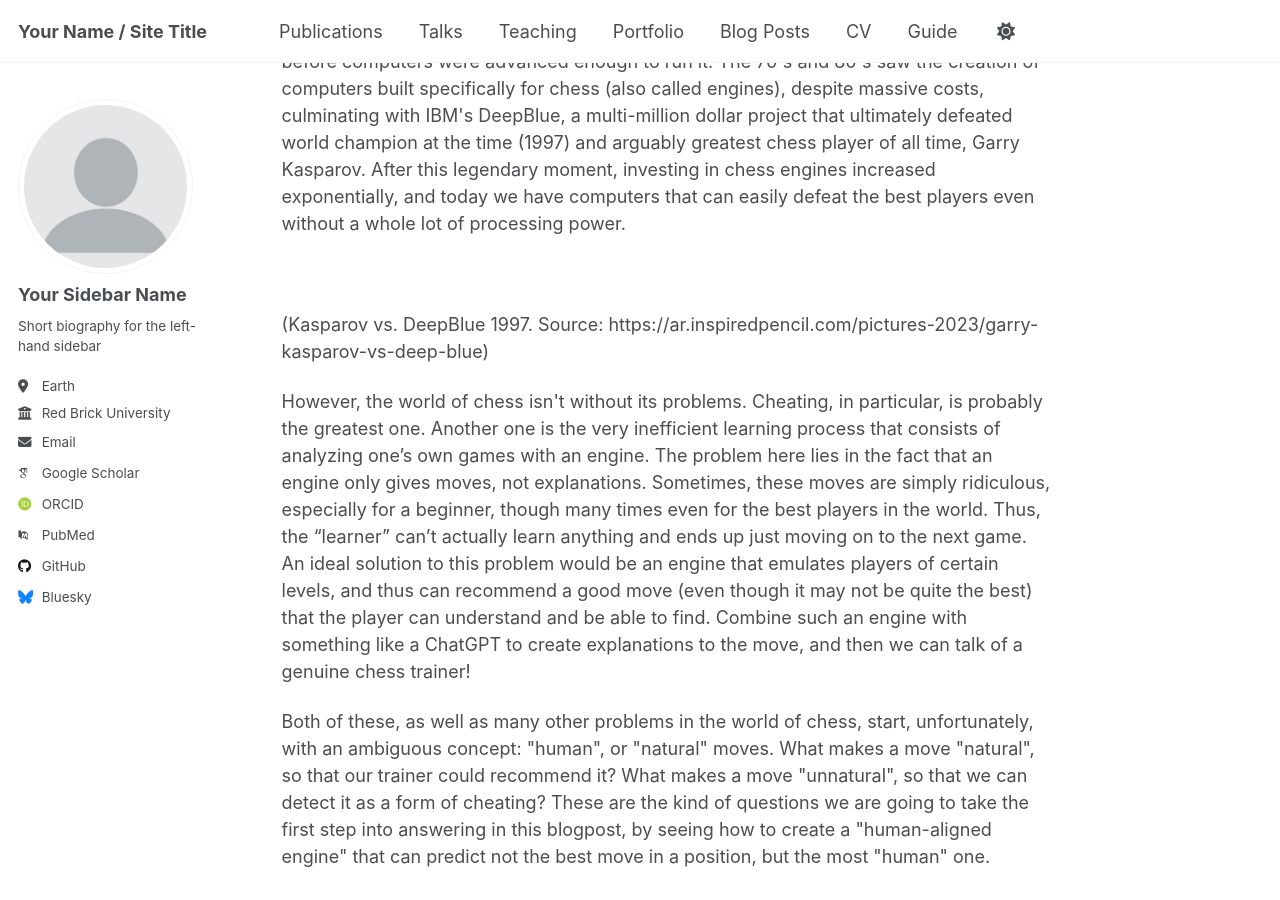
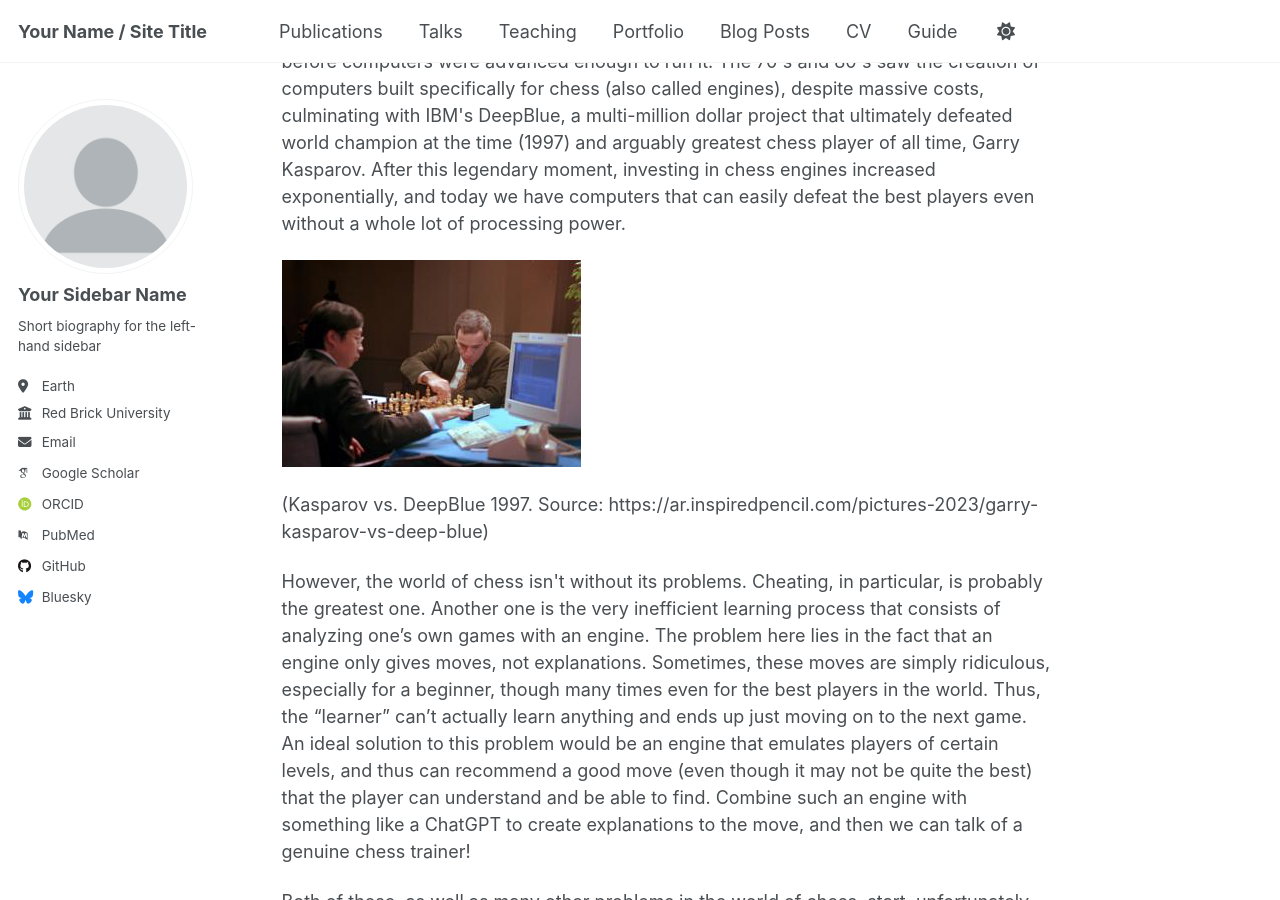
Before and after one commit to PaineDeOrz/PaineDeOrz.github.io, a Jekyll site: the page built from _posts/2025-07-31-human-aligned-chess-blog-post.md, in a window 1280 px wide and 900 px high, scrolled down 1281 px. Built offline with Jekyll 4.4.1, drawn with Linux system fonts in a browser that asks for light colours; some web fonts are replaced.

Commit message:
Update 2025-07-31-human-aligned-chess-blog-post.md

```diff
--- a/_posts/2025-07-31-human-aligned-chess-blog-post.md
+++ b/_posts/2025-07-31-human-aligned-chess-blog-post.md
@@ -47,7 +47,7 @@ moment, investing in chess engines increased exponentially, and today we
 have computers that can easily defeat the best players even without a
 whole lot of processing power.
 
-![](images/media/image2.png)
+![](/images/media/image2.png)
 
 (Kasparov vs. DeepBlue 1997. Source: https://ar.inspiredpencil.com/pictures-2023/garry-kasparov-vs-deep-blue)
 
@@ -75,7 +75,7 @@ going to take the first step into answering in this blogpost, by seeing
 how to create a \"human-aligned engine\" that can predict not the best
 move in a position, but the most \"human\" one.
 
-![](images/media/image3.png)
+![](/images/media/image3.png)
 
 (Example of "unnatural" move. Black to move, best move: a5, despite
 incoming attack on the king. Source: https://www.youtube.com/watch?v=NdV3_SwrNjs)
@@ -112,7 +112,7 @@ course, the fantastic results of AlphaZero lie behind the complexity of
 the neural network, crafted by ML experts at Google with the help of
 chess experts, but still, this method was very surprising at first.
 
-![](images/media/image4.png)
+![](/images/media/image4.png)
 
 (Basic Structure of AlphaZero. Source: https://medium.com/applied-data-science/alphago-zero-explained-in-one-diagram-365f5abf67e0)
 
@@ -128,7 +128,7 @@ best players in the world at a tournament in Brussels in 1987. Kasparov
 and Karpov were among the ones who couldn't find the solution, only
 Mikhail Tal did.
 
-![](images/media/image5.png)
+![](/images/media/image5.png)
 
 (Plaskett's puzzle. Leela evaluation: black is better. Stockfish depth
 30 (after 1 min 17s) says black is better. Stockfish depth 40 (18:06):
@@ -158,7 +158,7 @@ such as blundering a queen in one move. Some moves are extremely
 intuitive, what we call \"natural\", even though an engine may deem it a
 blunder.
 
-![](images/media/image6.png)
+![](/images/media/image6.png)
 
 In order to understand a little bit more clearly what an \"unnatural\"
 move is, let\'s take an example. In the position above, the best player
@@ -176,7 +176,7 @@ Just toning down existing engines doesn\'t emulate human play, it just
 leads to either random bad moves or accidental best moves, so we have to
 come up with smarter methods.
 
-![](images/media/image7.png)
+![](/images/media/image7.png)
 
 (Depth-limited versions of Stockfish leading to low accuracy scores.
 Source: \[1\])
@@ -200,7 +200,7 @@ actually one engine, it is a family of nine different ones, each working
 exactly in the same way, but the neural network is trained on games
 between players of different rating ranges.
 
-![](images/media/image8.png)
+![](/images/media/image8.png)
 
 (MAIA's neural network in detail. Source: \[1\])
 
@@ -213,7 +213,7 @@ only focuses on amateur-level games (under 2000); (2) the authors only
 used a fixed depth MCTS (which becomes relevant when we talk about
 ALLIE).
 
-![](images/media/image9.png)
+![](/images/media/image9.png)
 
 (MCTS leading to lower accuracy than pure NN output. Source: \[1\])
 
@@ -234,7 +234,7 @@ there can be multiple different \"human\" moves, but only one is tested.
 As such, using only the accuracy metric is clearly not enough for
 evaluating our engine.
 
-![](images/media/image10.png)
+![](/images/media/image10.png)
 
 (Accuracy scores of all MAIA models. Source: \[1\])
 
@@ -251,7 +251,7 @@ which shows that the accuracy metric should be taken with a grain of salt. Of co
 higher the better, that is why we\'ll be taking a look at an even better
 engine next, but these results are already very good.
 
-![](images/media/image11.png)
+![](/images/media/image11.png)
 
 (Results of the Turing test. Source: Eisma, Yke Bauke, Robin Koerts, and
 Joost de Winter. \"Turing tests in chess: An experiment revealing the
@@ -290,7 +290,7 @@ trades), but often disregard other moves even after just seeing the
 immediate response of the opponent. As such, an uneven search tree is
 normal for a human brain.
 
-![](images/media/image12.png)
+![](/images/media/image12.png)
 
 (ALLIE's structure. Source: \[2\])
 
@@ -313,7 +313,7 @@ libraries, so splitting the input games into each of the moves and the
 time spent on each one is a simple automated process. Otherwise, one
 can imagine how impossibly tedious it would be.
 
-![](images/media/image13.png)
+![](/images/media/image13.png)
 
 (Example of a PGN file. Source: https://thechessworld.com/articles/general-information/portable-chess-game-notation-pgn-complete-guide/)
 
@@ -328,7 +328,7 @@ difference between a toned-down version of Stockfish and MAIA,
 although massive in the Turing test, was about 10-15% in accuracy
 score. What about ALLIE?
 
-![](images/media/image14.png)
+![](/images/media/image14.png)
 
 (Comparison of accuracy between ALLIE and MAIA models. Source: \[2\])
 
@@ -348,7 +348,7 @@ psychological boundaries (some people will intentionally say they played
 against an engine simply because they expect it, not because they can
 really identify engine-like moves).
 
-![](images/media/image15.png)
+![](/images/media/image15.png)
 
 (Turing test results on ALLIE. Source: \[2\])
 
```
